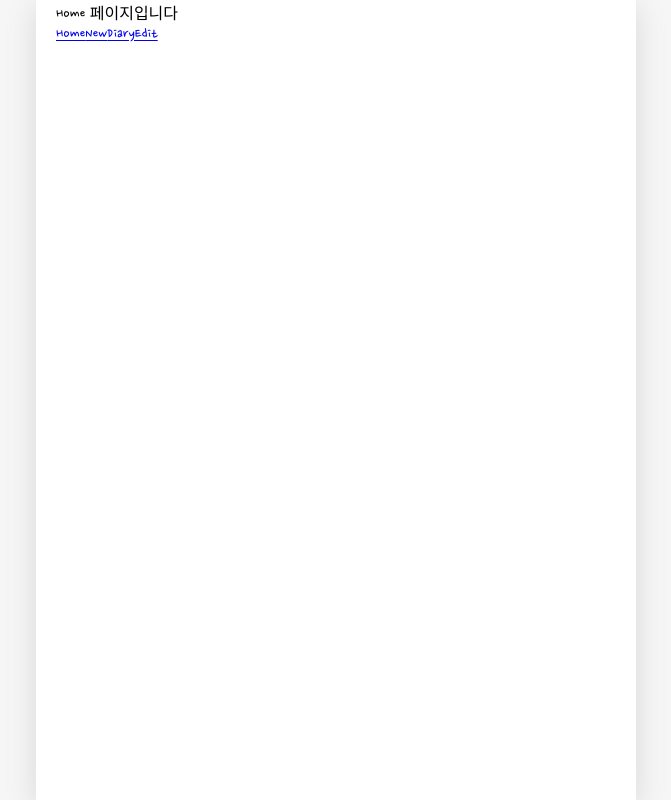
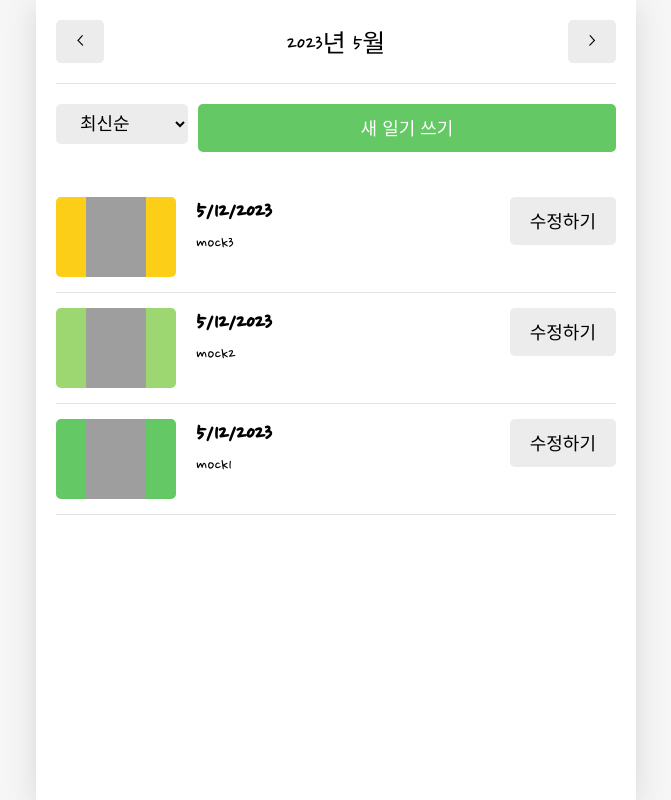
Before and after one commit to beark93/react-winterlood, a React (Create React App) app in the folder project3/: page / in a window 1280 px wide. Shown: the whole page, without its empty margins (304-975 px from the left). Built offline with nearby package versions, Linux system fonts and the light colour scheme; grey boxes are pictures that could not be loaded; a web font is replaced by a local one.

Commit message:
project3 - Home 컴포넌트 생성

```diff
--- a/project3/src/App.js
+++ b/project3/src/App.js
@@ -1,4 +1,4 @@
-import { Routes, Route, Link } from "react-router-dom";
+import { Routes, Route } from "react-router-dom";
 import React, { useReducer, useRef, useEffect, useState } from "react";
 import "./App.css"
 import Home from "./pages/Home";
@@ -9,19 +9,19 @@
 const mokData = [
   {
     id: "mock1",
-    date: new Date().getTime(),
+    date: new Date().getTime() - 1,
     content: "mock1",
     emotionId: 1,
   },
   {
     id: "mock2",
-    date: new Date().getTime(),
+    date: new Date().getTime() - 2,
     content: "mock2",
     emotionId: 2,
   },
   {
     id: "mock3",
-    date: new Date().getTime(),
+    date: new Date().getTime() - 3,
     content: "mock3",
     emotionId: 3,
   },
@@ -117,12 +117,6 @@
               <Route path="/diary/:id" element={<Diary/>} />
               <Route path="/edit/:id" element={<Edit/>} />
             </Routes>
-            <div>
-              <Link to={"/"}>Home</Link>
-              <Link to={"/new"}>New</Link>
-              <Link to={"/diary"}>Diary</Link>
-              <Link to={"/edit"}>Edit</Link>
-            </div>
           </div>
         </DiaryDispatchContext.Provider>
       </DiaryStateContext.Provider>
--- /dev/null
+++ b/project3/src/component/DiaryItem.css
@@ -0,0 +1,55 @@
+.DiaryItem {
+  padding-top: 15px;
+  padding-bottom: 15px;
+  border-bottom: 1px solid #e2e2e2;
+  display: flex;
+  justify-content: space-between;
+}
+
+.DiaryItem .img_section {
+  cursor: pointer;
+  min-width: 120px;
+  height: 80px;
+  border-radius: 5px;
+  display: flex;
+  justify-content: center;
+}
+
+.DiaryItem .img_section_1 {
+  background-color: #64c964;
+}
+.DiaryItem .img_section_2 {
+  background-color: #9dd772;
+}
+.DiaryItem .img_section_3 {
+  background-color: #fdce17;
+}
+.DiaryItem .img_section_4 {
+  background-color: #fd8446;
+}
+.DiaryItem .img_section_5 {
+  background-color: #fd565f;
+}
+.DiaryItem .img_section img {
+  width: 50%;
+}
+
+.DiaryItem .info_section {
+  flex-grow: 1;
+  margin-left: 20px;
+  cursor: pointer;
+}
+
+.DiaryItem .info_section .date_wrapper {
+  font-weight: bold;
+  font-size: 25px;
+  margin-bottom: 5px;
+}
+
+.DiaryItem .info_section .content_wrapper {
+  font-size: 18px;
+}
+
+.DiaryItem .button_section {
+  min-width: 70px;
+}
--- /dev/null
+++ b/project3/src/component/DiaryItem.js
@@ -0,0 +1,37 @@
+import { useNavigate } from "react-router-dom";
+import { getEmotionImgById } from "../util";
+import "./DiaryItem.css";
+import Button from "./Button";
+
+const DiaryItem = ({ id, emotionId, content, date }) => {
+  const navigate = useNavigate();
+
+  const goDetail = () => {
+    navigate(`/diary/${id}`)
+  }
+
+  const goEdit = () => {
+    navigate(`/edit/${id}`)
+  }
+
+  return (
+    <div className="DiaryItem">
+      <div
+        onClick={goDetail}
+        className={["img_section", `img_section_${emotionId}`].join(" ")}
+      >
+        <img alt={`emotion${emotionId}`} src={getEmotionImgById(emotionId)} />
+      </div>
+      <div onClick={goDetail} className="info_section">
+        <div className="date_wrapper">
+          {new Date(parseInt(date)).toLocaleDateString()}
+        </div>
+        <div className="content_wrapper">{content.slice(0, 25)}</div>
+      </div>
+      <div className="button_section">
+        <Button onClick={goEdit} text={"수정하기"} />
+      </div>
+    </div>
+  );
+};
+export default DiaryItem;
--- /dev/null
+++ b/project3/src/component/DiaryList.css
@@ -0,0 +1,33 @@
+.DiaryList {
+}
+
+.DiaryList .menu_wrapper {
+  margin-top: 20px;
+  margin-bottom: 30px;
+  display: flex;
+  justify-content: space-between;
+}
+
+.DiaryList .left_col select {
+  margin-right: 10px;
+  border: none;
+  border-radius: 5px;
+  background-color: #ececec;
+
+  padding-top: 10px;
+  padding-bottom: 10px;
+  padding-left: 20px;
+  padding-right: 20px;
+
+  cursor: pointer;
+  font-family: "Nanum Pen Script";
+  font-size: 18px;
+}
+
+.DiaryList .menu_wrapper .right_col {
+  flex-grow: 1;
+}
+
+.DiaryList .menu_wrapper .right_col button {
+  width: 100%;
+}
--- /dev/null
+++ b/project3/src/component/DiaryList.js
@@ -0,0 +1,68 @@
+import { useState, useEffect } from "react"
+import { useNavigate } from "react-router-dom";
+import Button from "./Button";
+import DiaryItem from "./DiaryItem";
+import "./DiaryList.css";
+
+const sortOptionList = [
+  { value: "latest", name: "최신순" },
+  { value: "oldest", name: "오래된 순" },
+];
+
+const DiaryList = ({ data }) => {
+  const navigate = useNavigate();
+
+  const [sortType, setSortType] = useState("lastest");
+  const [sortedData, setSortedData] = useState([]);
+
+  const onChangeSortType = (e) => {
+    setSortType(e.target.value)
+  }
+
+  const onClickNew = () => {
+    navigate("/new");
+  };
+
+  useEffect(() => {
+    const compare = (a, b) => {
+      if (sortType === "latest") {
+        return Number(b.date) - Number(a.date);
+      } else {
+        return Number(a.date) - Number(b.date);
+      }
+    };
+
+    const copyList = JSON.parse(JSON.stringify(data));
+    copyList.sort(compare);
+    setSortedData(copyList);
+  }, [data, sortType])
+
+  return (
+    <div className="DiaryList">
+      <div className="menu_wrapper">
+        <div className="left_col">
+          <select value={sortType} onChange={onChangeSortType}>
+            {sortOptionList.map((it, idx) =>
+              <option key={idx} value={it.value}>
+                {it.name}
+              </option>
+            )}
+          </select>
+        </div>
+        <div className="right_col">
+          <Button
+            type={"positive"}
+            text={"새 일기 쓰기"}
+            onClick={onClickNew}
+          />
+        </div>
+      </div>
+      <div className="list_wrapper">
+        {sortedData.map((it) => (
+          <DiaryItem key={it.id} {...it} />
+        ))}
+      </div>
+    </div>
+  )
+};
+export default DiaryList;
--- a/project3/src/pages/Home.js
+++ b/project3/src/pages/Home.js
@@ -1,4 +1,47 @@
+import { useState, useContext, useEffect } from "react";
+import { DiaryStateContext } from "../App";
+import { getMonthRangeByDate } from "../util"
+import Button from "../component/Button";
+import Header from "../component/Header";
+import DiaryList from "../component/DiaryList";
+
 const Home = () => {
-  return <div>Home 페이지입니다</div>
+  const data = useContext(DiaryStateContext);
+  const [pivotDate, setPivotDate] = useState(new Date());
+  const [filteredData, setFilteredData] = useState([]);
+
+  const headerTitle = `${pivotDate.getFullYear()}년 ${pivotDate.getMonth() + 1}월`;
+
+  const onIncreaseMonth = () => {
+    setPivotDate(new Date(pivotDate.getFullYear(), pivotDate.getMonth() + 1));
+  };
+
+  const onDecreaseMonth = () => {
+    setPivotDate(new Date(pivotDate.getFullYear(), pivotDate.getMonth() - 1));
+  };
+
+  useEffect(() => {
+    if (data.length >= 1) {
+      const { beginTimeStamp, endTimeStamp } = getMonthRangeByDate(pivotDate)
+      setFilteredData(
+        data.filter(
+          it => it.date >= beginTimeStamp && it.date <= endTimeStamp
+        )
+      )
+    } else {
+      setFilteredData([]);
+    }
+  }, [data, pivotDate])
+
+  return (
+    <div>
+      <Header
+        title={headerTitle}
+        leftChild={<Button text={"<"} onClick={onDecreaseMonth} />}
+        rightChild={<Button text={">"} onClick={onIncreaseMonth} />}
+      />
+      <DiaryList data={filteredData} />
+    </div>
+  );
 };
 export default Home;
--- a/project3/src/util.js
+++ b/project3/src/util.js
@@ -62,3 +62,10 @@
   }
   return `${year}-${month}-${date}`;
 };
+
+export const getMonthRangeByDate = (date) => {
+  const beginTimeStamp = new Date(date.getFullYear(), date.getMonth(), 1).getTime();
+  const endTimeStamp = new Date(date.getFullYear(), date.getMonth() + 1, 0, 23, 59, 59).getTime();
+
+  return { beginTimeStamp, endTimeStamp };
+};
```
